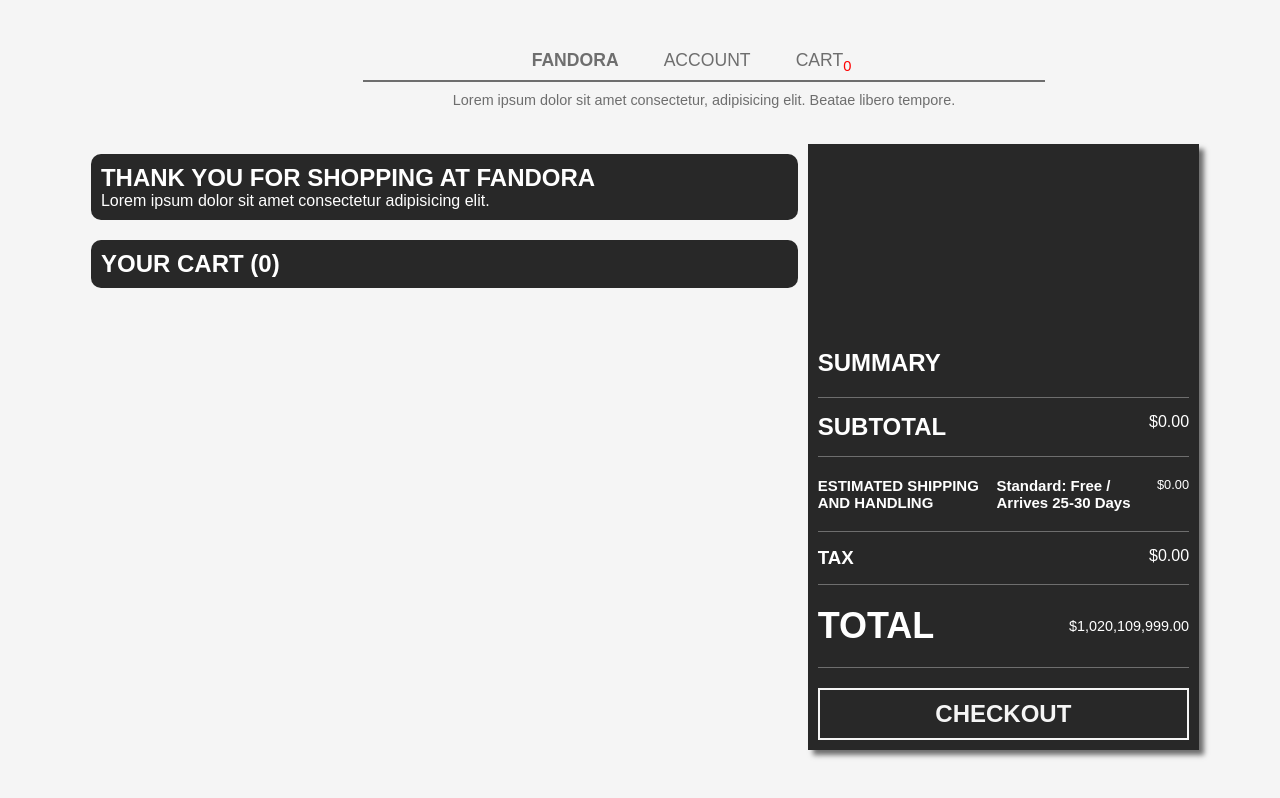
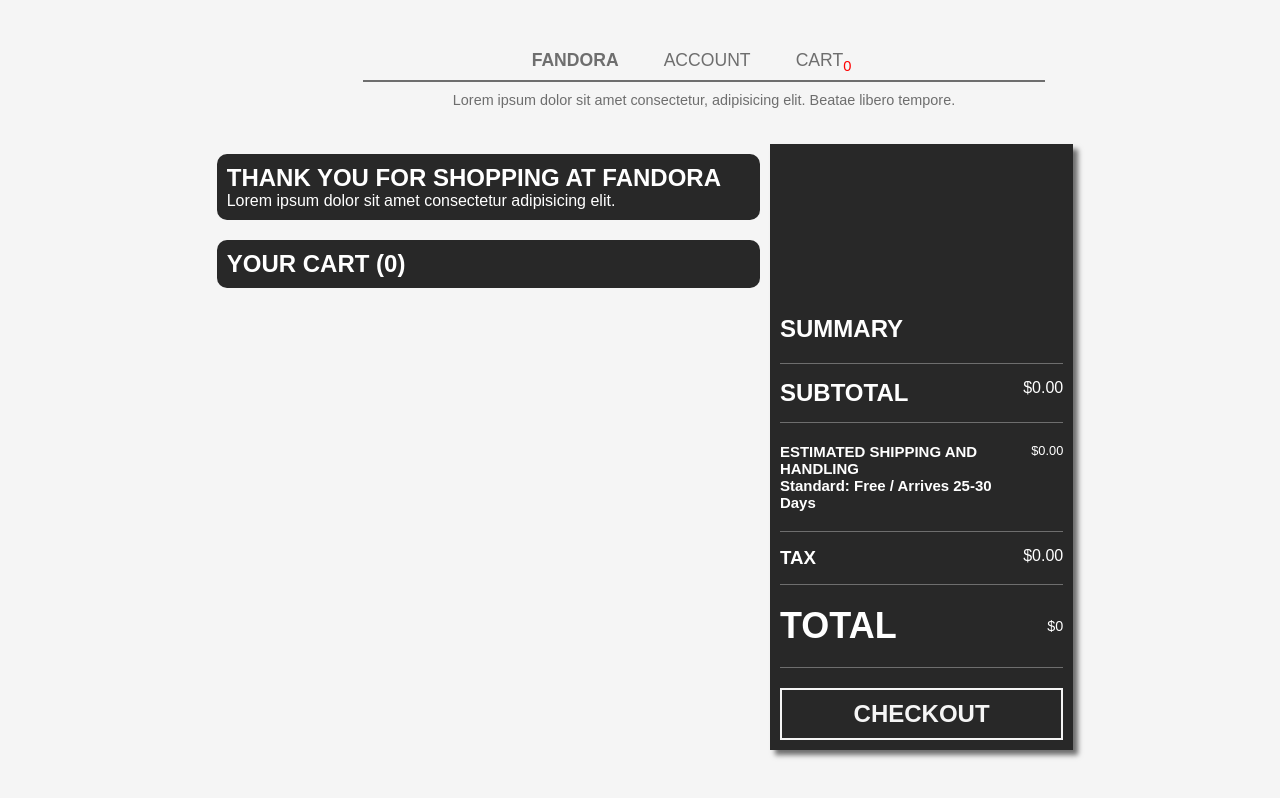
Before and after one commit to Robby-Codes/Fandora, a React (Create React App) app in the folder fandora/: page /checkout in a window 1280 px wide. Built offline with nearby package versions, Linux system fonts and the light colour scheme.

Commit message:
functionality for "total amount" in checkout page

```diff
--- a/fandora/src/checkout/index.js
+++ b/fandora/src/checkout/index.js
@@ -1,6 +1,6 @@
 import React, { useState, useEffect } from "react";
 import { Link } from "react-router-dom";
-import { data } from "../other/data";
+import { data, totalAmount } from "../other/data";
 import ac_shelby_cobra from "../assets/ac-cobra.png";
 import audi_r8 from "../assets/audi-r8.png";
 import audi_r8_spyder from "../assets/audi-r8-spyder.png";
@@ -16,7 +16,6 @@ const CheckoutPage = () => {
   return (
     <>
       <NavBar3 />
-      <CartAndCheckoutSection />
     </>
   );
 };
@@ -28,7 +27,9 @@ const NavBar3 = () => {
       num_of_items += 1;
     }
   }
+  const [cartamount, setCartAmount] = useState(num_of_items);
   return (
+    <>
       <nav id="navigation-3">
         <div className="nav-btn-container-3">
           <Link to="/">
@@ -39,39 +40,38 @@ const NavBar3 = () => {
           </Link>
           <Link to="/checkout">
             <h1 className="nav-buttons-3">
-            CART<sub>{num_of_items}</sub>
+              CART<sub>{cartamount}</sub>
             </h1>
           </Link>
         </div>
         <div className="nav-line-3"></div>
         <div className="message-3">
-        Lorem ipsum dolor sit amet consectetur, adipisicing elit. Beatae libero
-        tempore.
+          Lorem ipsum dolor sit amet consectetur, adipisicing elit. Beatae
+          libero tempore.
         </div>
       </nav>
+      <CartAndCheckoutSection
+        cartamount={cartamount}
+        setCartAmount={setCartAmount}
+      />
+    </>
   );
 };
 
-const CartAndCheckoutSection = () => {
+const CartAndCheckoutSection = ({ cartamount, setCartAmount }) => {
   return (
     <section id="cart-and-checkout-section">
       <div className="section-container">
-        <Cart />
-        <Checkout />
+        <Cart cartamount={cartamount} setCartAmount={setCartAmount} />
       </div>
     </section>
   );
 };
 
-const Cart = () => {
-  let num_of_items = 0;
-  for (const [key, value] of Object.entries(data)) {
-    if (value[0] === true) {
-      num_of_items += 1;
-    }
-  }
-  const [cartamount, setCartAmount] = useState(num_of_items);
+const Cart = ({ cartamount, setCartAmount }) => {
+  const [totalamount, setTotalAmount] = useState(totalAmount(data));
   return (
+    <>
       <div className="cart">
         <div className="cart-message">
           <h1>THANK YOU FOR SHOPPING AT FANDORA</h1>
@@ -91,6 +91,7 @@ const Cart = () => {
             image={ac_shelby_cobra}
             cartamount={cartamount}
             setCartAmount={setCartAmount}
+            setTotalAmount={setTotalAmount}
           />
           <CartItem
             id={2}
@@ -100,6 +101,7 @@ const Cart = () => {
             image={audi_r8}
             cartamount={cartamount}
             setCartAmount={setCartAmount}
+            setTotalAmount={setTotalAmount}
           />
           <CartItem
             id={3}
@@ -109,6 +111,7 @@ const Cart = () => {
             image={audi_r8_spyder}
             cartamount={cartamount}
             setCartAmount={setCartAmount}
+            setTotalAmount={setTotalAmount}
           />
           <CartItem
             id={4}
@@ -118,6 +121,7 @@ const Cart = () => {
             image={bugatti_chiron}
             cartamount={cartamount}
             setCartAmount={setCartAmount}
+            setTotalAmount={setTotalAmount}
           />
           <CartItem
             id={5}
@@ -127,6 +131,7 @@ const Cart = () => {
             image={chevrolet_camaro_ss}
             cartamount={cartamount}
             setCartAmount={setCartAmount}
+            setTotalAmount={setTotalAmount}
           />
           <CartItem
             id={6}
@@ -136,6 +141,7 @@ const Cart = () => {
             image={delorean}
             cartamount={cartamount}
             setCartAmount={setCartAmount}
+            setTotalAmount={setTotalAmount}
           />
           <CartItem
             id={7}
@@ -145,6 +151,7 @@ const Cart = () => {
             image={ford_thunderbird}
             cartamount={cartamount}
             setCartAmount={setCartAmount}
+            setTotalAmount={setTotalAmount}
           />
           <CartItem
             id={8}
@@ -154,6 +161,7 @@ const Cart = () => {
             image={mclaren_f1}
             cartamount={cartamount}
             setCartAmount={setCartAmount}
+            setTotalAmount={setTotalAmount}
           />
           <CartItem
             id={9}
@@ -163,9 +171,12 @@ const Cart = () => {
             image={peogeot_onyx}
             cartamount={cartamount}
             setCartAmount={setCartAmount}
+            setTotalAmount={setTotalAmount}
           />
         </div>
       </div>
+      <Checkout totalamount={totalamount} />
+    </>
   );
 };
 
@@ -177,9 +188,9 @@ const CartItem = ({
   image,
   cartamount,
   setCartAmount,
+  setTotalAmount,
 }) => {
   const deleteItem = (id) => {
-    console.log("Button Ran");
     data[id][0] = false;
     setCartAmount(cartamount - 1);
   };
@@ -193,7 +204,14 @@ const CartItem = ({
           <h1>{title}</h1>
           <p>Lorem ipsum dolor sit amet consectetur adipisicing elit.</p>
           <div>
-            <button onClick={() => deleteItem(id)}>REMOVE</button>
+            <button
+              onClick={() => {
+                deleteItem(id);
+                setTotalAmount(totalAmount(data));
+              }}
+            >
+              REMOVE
+            </button>
           </div>
         </div>
         <div className="product-price">
@@ -208,7 +226,8 @@ const CartItem = ({
   }
 };
 
-const Checkout = () => {
+const Checkout = ({ totalamount }) => {
+  console.log("Rendered Total: ", totalamount);
   return (
     <div className="checkout">
       <h1>SUMMARY</h1>
@@ -219,8 +238,11 @@ const Checkout = () => {
         </p>
       </div>
       <div>
-        <h3>ESTIMATED SHIPPING AND HANDLING</h3>
-        <h3>Standard: Free / Arrives 25-30 Days</h3>
+        <h3>
+          ESTIMATED SHIPPING AND HANDLING
+          <br />
+          Standard: Free / Arrives 25-30 Days
+        </h3>
         <p>$0.00</p>
       </div>
       <div>
@@ -232,7 +254,7 @@ const Checkout = () => {
       <div className="total-price">
         <h1>TOTAL</h1>
         <p>
-          $<span className="t_price">1,020,109,999.00</span>
+          $<span className="t_price">{totalamount}</span>
         </p>
       </div>
       <div>
--- a/fandora/src/other/data.js
+++ b/fandora/src/other/data.js
@@ -9,3 +9,13 @@ export const data = {
   8: [false, "MCLAREN F1 1994", 14500000.0],
   9: [false, "PEOGEOT ONYX", 2500000.0],
 };
+
+export const totalAmount = (data) => {
+  let total = 0;
+  for (const [key, value] of Object.entries(data)) {
+    if (value[0] === true) {
+      total += value[2];
+    }
+  }
+  return total;
+};
```
Lines whose indentation alone changed are shown as unchanged.
